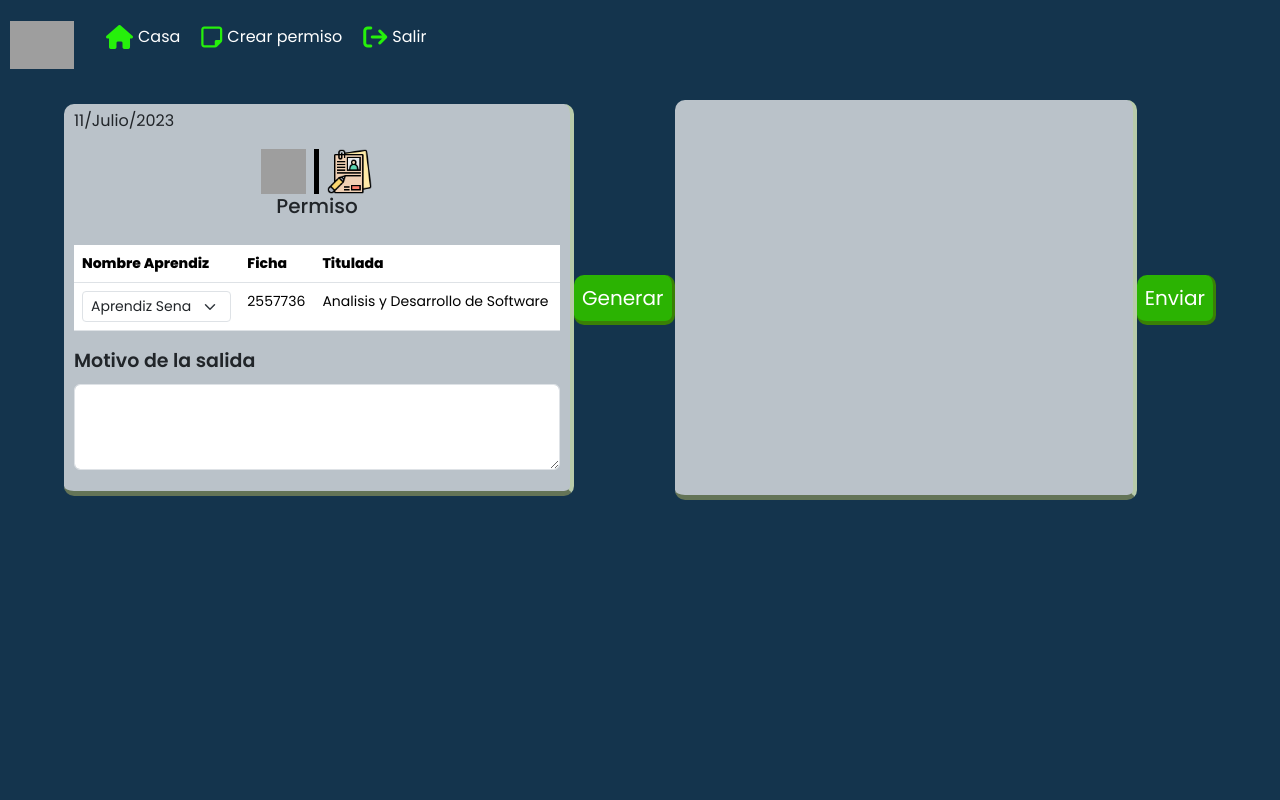
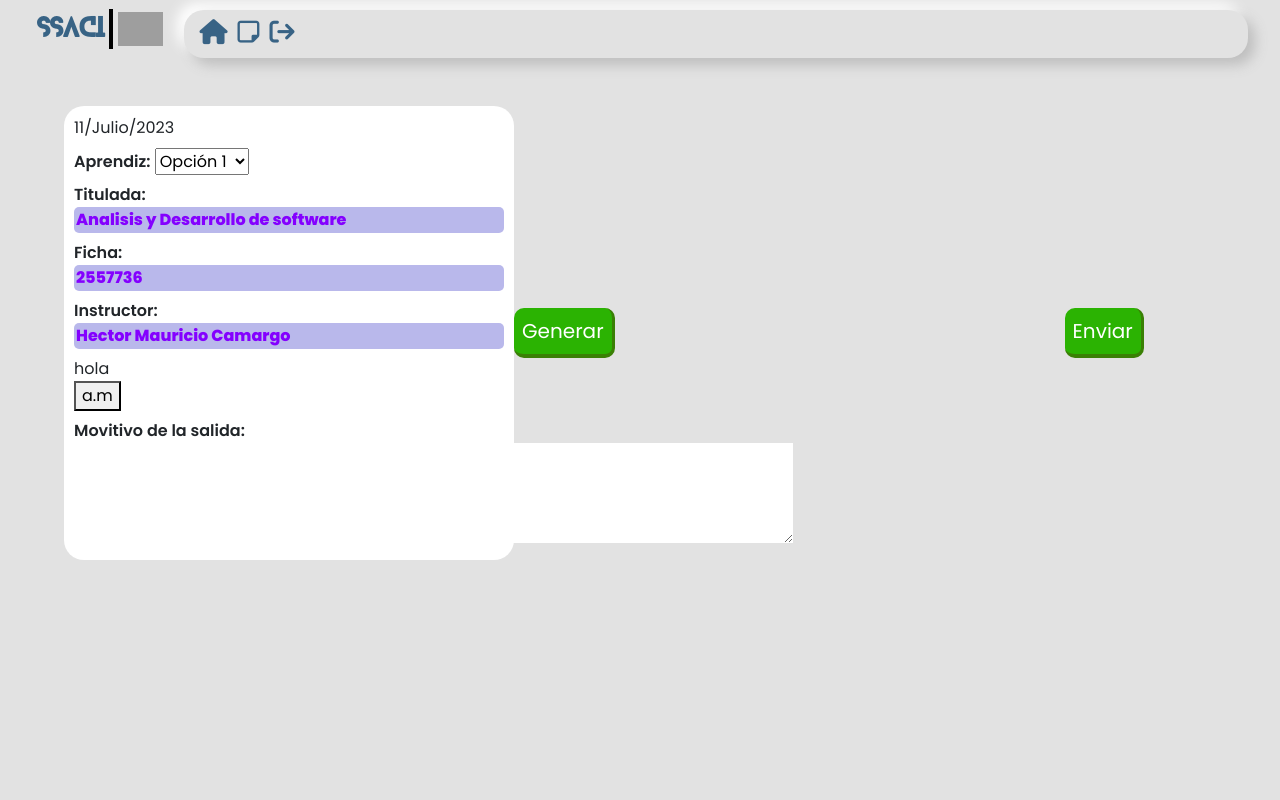
Before and after one commit to aremtg/mi-loginhtml-css, a PHP site: page /vistas/papelito.php in a window 1280 px wide. Run offline with PHP 8.4, Linux system fonts and the light colour scheme; some libraries are stand-ins or nearby versions; grey boxes are pictures that could not be loaded.

Commit message:
no dejo avanzar, error js

```diff
--- a/css/basic.css
+++ b/css/basic.css
@@ -2,6 +2,13 @@
 @font-face{
     font-family: 'blanka';
     src: url(Blanka-Regular.otf);
+}
+:root {
+    --fondo-osc: #386385;
+    --fondo-tema: #e2e2e2;
+    --sombra: 7px 7px 13px #bebebe, -7px -7px 13px #ffffff;
+    --sombra-dentro: inset 4px 4px 9px #bebebe,
+    inset -4px -4px 9px #ffffff;
 }
 *{
     margin: 0;
@@ -11,11 +18,38 @@
 body{
     height: 100vh;
     max-height: 100vh;
-    background: #14344d;
+    background: var(--fondo-tema);
 }
 .contenido{
     width: 90%;
     margin-left: auto;
     margin-right: auto;
-    margin-top: 10px;
+    margin-top: 3rem;
 }
+.modo-noche {
+    background:var(--fondo-osc);
+}
+.boton-mode {
+    position: absolute;
+    width: 50px;
+    background: var(--fondo-osc);
+    box-shadow:-3px -2px #79a2c4;
+    border-radius: 10%;
+    border: none;
+    cursor: pointer;
+    display: flex;
+    align-items: center;
+    justify-content: center;
+    top: 10px;
+    left: 10px;
+}
+/*icon sol y luna*/
+.boton-mode .bi-brightness-high-fill,.boton-mode .bi-moon-fill{
+    color: rgb(255, 255, 255);
+    font-size: 30px;
+}
+.contenedor-login-registro{
+    display: flex;
+    align-items: center;
+    justify-content: center;
+}
--- a/css/minav.css
+++ b/css/minav.css
@@ -1,29 +1,62 @@
+
 nav{
+    width: 95%;
+    margin-left: auto;
+    margin-right: auto;
     display: flex;
     align-items: center;
+    gap: 1rem;
     font-family: 'Poppins', sans-serif;
-    height: 90px;
 }
-nav .logo{
-    width: 4rem;
-    margin-left: 10px;
-}
-ul{
-    display: flex;
-    gap: 1rem;
-    align-items: center;
-    background-color: rgba(163, 228, 228, 0);
-    justify-content: space-between;
-}
-li{
+.caja-logo{
     display: flex;
     align-items: center;
+    justify-content: center;
+    border-radius: 10px;
+    padding: 5px;
+
 }
-li i {
-    font-size: 24px;
-    color: #26f00b;
+.caja-logo span{
+    position: relative;
+    width: 4px;
+    height: 40px;
+    margin-left: 5px;
+    margin-right: 5px;
+    background-color: black;
 }
-li a{
+.caja-logo .titulo {
+    color: var(--fondo-osc);
+    font-size: 25px;
+    font-family: 'blanka';
+    font-weight: 800;
+}
+.caja-logo .logo{
+    max-width: 45px;
+}
+.nav_ul{
+    margin-top: 10px;
+    margin-bottom: 0%;
+    flex: 1;
+    display: flex;
+    align-items: center;
+    border-radius: 20px;
+    padding: 10px;
+    background: transparent;
+    box-shadow: var(--sombra);
+}
+.nav_ul li{
+    list-style: none;
+    align-items: center;
+}
+.nav_ul li i {
+    font-size: 25px;
+    color: var(--fondo-osc);
+    transition: color .0s ease;
+}
+.nav_ul li i:hover{
+    color: #0be40b;
+}
+.nav_ul li a{
     color: #ffffff;
     padding: 5px;
     text-decoration: none;
--- a/css/papelito.css
+++ b/css/papelito.css
@@ -3,44 +3,36 @@
     align-items: center;
 }
 .hoja{
-   width: 550px;
-    padding: 5px 10px;
-    border-radius: 10px;
-    background-color: rgba(245, 244, 244, 0.74);
-    border-right: 4px solid #b7caa9;
-    border-bottom: 5.5px solid #647457;
+    width: 450px;
+    display: flex;
+    justify-content: center;
+    flex-direction: column;
+    gap: .5rem;
+    border-radius: 20px;
+    padding:10px;
+    background-color:rgb(255, 255, 255);
+}
+.hoja label{
+    font-weight: 600;
+}
+.hoja input{
+    width: 100%;
+    border: none;
+    outline: none;
+    border-radius: 5px;
+    color: rgb(132, 0, 255);
+    font-weight: 650;
+    background-color: rgb(185, 184, 235);
     cursor:url("../imagenes/pencil.svg"), auto;
 }
-.hoja .logos{
-    display: flex;
-    justify-content: center;
+.hoja .salida{
+    width: 100px;
+    height: 20px;
+    background: rgb(212, 198, 198);
+    color: #000;
 }
-.logos img{
-    width: 45px;
-    height: 45px;
-}
-.separa-logos{
-    width: 5px;
-    height: 45px;
-    background-color: black;
-    margin-left: 8px;
-    margin-right: 8px;
-}
-.hoja .titulo{
-    font-size: 20px;
-    text-align: center;
-    margin-bottom: 3px;
-}
-.hoja table{
-    font-size: 14px;
-    cursor:url("../imagenes/pencil.svg"), auto;
-}
-.hoja .text-motivo{
-    font-size: 19px;
-    font-weight:600;
-}
-table .form-select, option,.form-control{
-    cursor:url("../imagenes/pencil.svg"), auto;
+.hoja textarea{
+    border: none;
 }
 .btn-generar-imagen{
     padding: 8px;
@@ -56,13 +48,9 @@ table .form-select, option,.form-control{
 /* la imagen generada */
 /* caja */
 .resultado{
-    width: 500px;
-    height: 400px;
+    width: 450px;
+    border-radius: 20px;
     overflow: hidden;
-    border-radius: 10px;
-    background-color: rgba(245, 244, 244, 0.74);
-    border-right: 4px solid #b7caa9;
-    border-bottom: 5.5px solid #647457;
 }
 .resultado img{
     aspect-ratio: 9/7;
--- a/javas/papelito.js
+++ b/javas/papelito.js
@@ -9,6 +9,7 @@ let año = date.getFullYear();
 
 let fecha = document.querySelector(".fecha");
 fecha.textContent = diaMes + "/" + mes + "/" + año;
+
 
 function generarImagen() {
   var resultado = document.querySelector(".resultado");
@@ -31,3 +32,5 @@ function enviarAPorteria(){
     var resultado = document.querySelector(".resultado");
     resultado.innerHTML = ` `;
 }
+let hora = document.querySelector(".hora");
+hora.innerHTML="hola";
--- a/partituras/minav.php
+++ b/partituras/minav.php
@@ -1,17 +1,24 @@
 <nav>
-    <img src="../imagenes/logoSena.svg" class="logo" alt="logo">
-    <ul class="nav_lista">
+   <div class="caja-logo">
+   <h1 class="titulo">SSACI</h1>
+   <span></span>
+   <img src="../imagenes/logoSena.svg" class="logo" alt="logo">
+   </div>
+    <ul class="nav_ul">
         <li>
-            <i class="fa-solid fa-house" id="icono_casa"></i>
-            <a href="casa.php">Casa</a>
+            <a href="casa.php">
+                <i class="fa-solid fa-house" id="icono_casa"></i>
+            </a>
         </li>
         <li>
-            <i class="fa-regular fa-note-sticky" id="icono_crear"></i>
-            <a href="papelito.php">Crear permiso</a>
+            <a href="papelito.php">
+                <i class="fa-regular fa-note-sticky" id="icono_crear"></i>
+            </a>
         </li>
         <li>
-            <i class="fa-solid fa-arrow-right-from-bracket" id="icono_salir"></i>
-            <a href="login.php">Salir</a>
+            <a href="login.php">
+                <i class="fa-solid fa-arrow-right-from-bracket" id="icono_salir"></i>
+            </a>
         </li>
     </ul>
 </nav>
--- a/vistas/login.php
+++ b/vistas/login.php
@@ -6,8 +6,7 @@
     <meta name="viewport" content="width=device-width, initial-scale=1.0">
     <title>SSACI</title>
     <!-- hoja de estilo -->
-    <link rel="stylesheet" href="https://cdnjs.cloudflare.com/ajax/libs/animate.css/4.1.1/animate.min.css"/>
-    <link rel="stylesheet" href="https://cdn.jsdelivr.net/npm/bootstrap-icons@1.10.3/font/bootstrap-icons.css">
+    <link rel="stylesheet" href="../css/basic.css">    <link rel="stylesheet" href="https://cdn.jsdelivr.net/npm/bootstrap-icons@1.10.3/font/bootstrap-icons.css">
     <link rel="stylesheet" href="../css/registro.css">
     <link rel="stylesheet" href="../css/loginn.css">
 </head>
--- a/vistas/papelito.php
+++ b/vistas/papelito.php
@@ -10,54 +10,46 @@
 <?php
         include '../partituras/minav.php';
 ?>
-   <div class="hoja">
-    <p class="fecha"></p>
-    <div class="logos">
-        <img src="../imagenes/logoSena.svg" width="80px" alt="">
-        <span class="separa-logos"></span>
-        <img src="../logopapel.png" width="90px" alt="">
+<div class="hoja">
+    <div class="box-fecha">
+        <div class="fecha"></div>
+    </div>
+   <div>
+        <label for="aprendiz-lista">Aprendiz:</label>
+        <select id="aprendiz-lista">
+            <option value="opcion1">Opción 1</option>
+            <option value="opcion2">Opción 2</option>
+            <option value="opcion3">Opción 3</option>
+        </select>
+    </div>
+    <div>
+        <label for="titulada">Titulada:</label>
+        <input type="text" id="titulada" value="Analisis y Desarrollo de software" />
+    </div>
+    <div>
+        <label for="ficha">Ficha:</label>
+        <input type="text" id="ficha" value="2557736" />
+    </div>
+    <div>
+        <label for="instructor">Instructor:</label>
+        <input type="text" id="instructor" value="Hector Mauricio Camargo" />
     </div>
 
-    <h1 class="titulo">Permiso</h1>
-    <img src="" alt="">
+    <div>
+        <div class="hora">ffff</div>
+        <button>a.m</button>
+    </div>
 
-    <table class="table">
-        <thead>
-            <tr>
-                <th scope="col">Nombre Aprendiz</th>
-                <th scope="col">Ficha</th>
-                <th scope="col">Titulada</th>
-            </tr>
-        </thead>
-        <tbody>
-            <tr>
-                <td>
-                    <select class="form-select form-select-sm" aria-label=".form-select-sm example">
-                        <option selected>Aprendiz Sena</option>
-                        <option value="1">Aprendiz 1</option>
-                        <option value="2">Aprendiz 2</option>
-                        <option value="3">Aprendiz 3</option>
-                    </select>
-                </td>
-                <td>
-                   2557736
-                </td>
-                <td>
-                   Analisis y Desarrollo de Software
-                </td>
-            </tr>
-        </tbody>
-
-    </table>
-    <div class="mb-3">
-            <label for="exampleFormControlTextarea1" class="form-label text-motivo">Motivo de la salida</label>
-            <textarea class="form-control" id="exampleFormControlTextarea1" rows="3"></textarea>
-        </div>
+  <div class="box-motivo">
+    <label for="motivo">Movitivo de la salida:</label>
+    <textarea id="motivo" rows="4" cols="50"></textarea>
+  </div>
 </div>
 
-        <button class="btn-generar-imagen" onclick="generarImagen()">Generar</button>
-    </div>
+    <button class="btn-generar-imagen" onclick="generarImagen()">Generar</button>
+
     <div class="resultado">
+
     </div>
     <button class="btn-generar-imagen" onclick="enviarAPorteria()">Enviar</button>
 
@@ -67,5 +59,4 @@
     <script src="https://cdnjs.cloudflare.com/ajax/libs/html2canvas/1.4.0/html2canvas.min.js"></script>
     <script src="../javas/papelito.js"></script>
 </body>
-
 </html>
--- a/vistas/registro.php
+++ b/vistas/registro.php
@@ -2,6 +2,7 @@
         include '../partituras/head.php';
 ?>
 <title>registrate</title>
+    <link rel="stylesheet" href="../css/basic.css">
     <link rel="stylesheet" href="../css/registro.css">
 </head>
 <body>
```
Also changed, not shown: css/loginn.css (+36 -72 lines), css/registro.css (+19 -37 lines), javas/login.js (+7 -7 lines).
